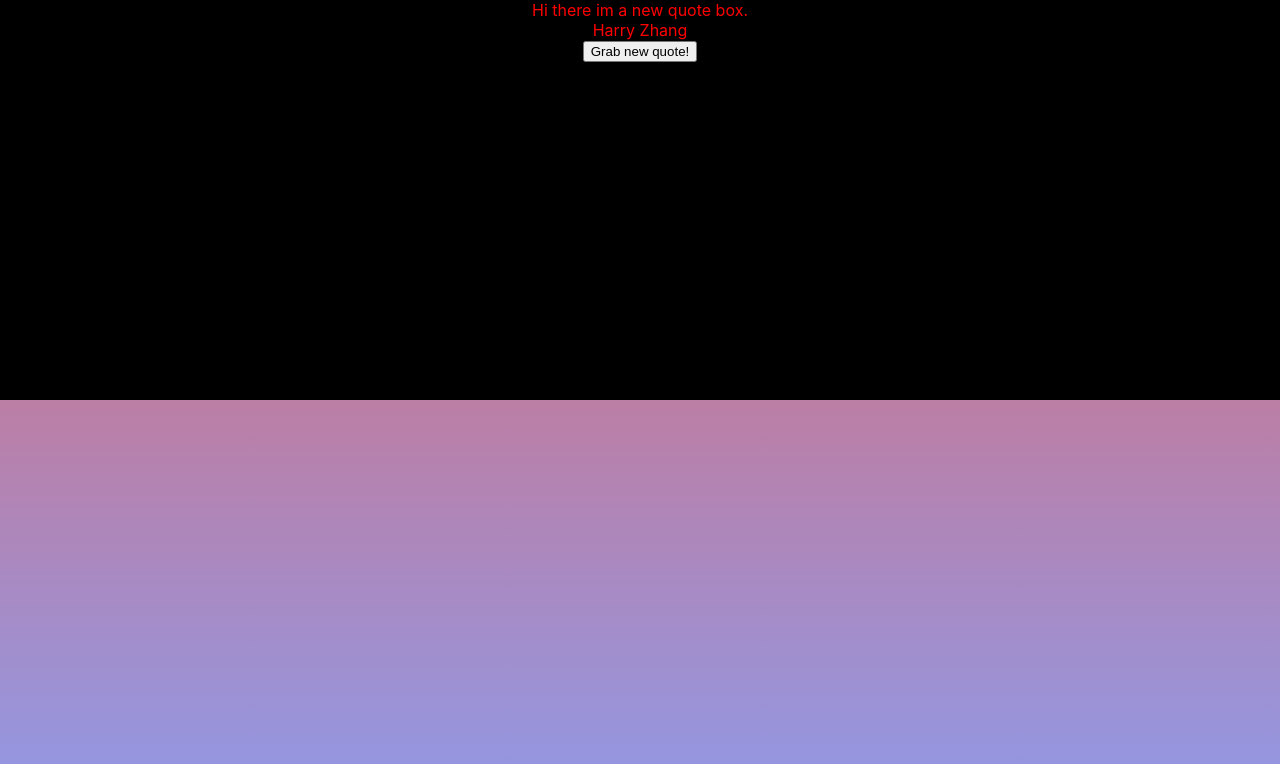
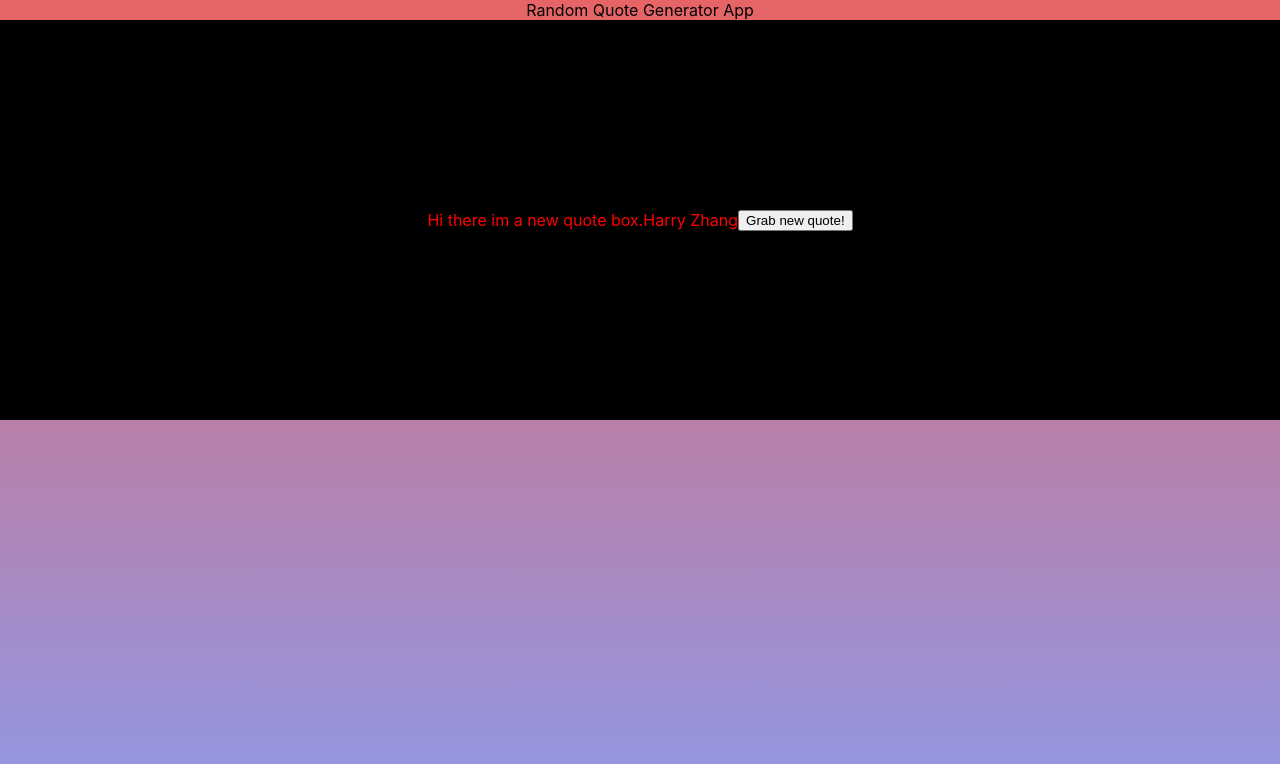
Before and after one commit to legenhairy/random-quote-generator, a React (Create React App) app: page / in a window 1280 px wide. Shown: the top 764 px of the page. Built offline with nearby package versions, Linux system fonts and the light colour scheme.

Commit message:
added a small header component, onclick event working with quotebox button

```diff
--- a/src/App.js
+++ b/src/App.js
@@ -1,5 +1,6 @@
 import React, { Component } from 'react';
 import QuoteBox from './QuoteBox';
+import Header from './Header';
 import './App.css';
 
 class App extends Component {
@@ -7,6 +8,8 @@ class App extends Component {
   render() {
     return (
       <div className="App">
+
+        <Header />
         <QuoteBox className='quote-box' />
 
 
--- /dev/null
+++ b/src/Header.js
@@ -0,0 +1,15 @@
+import React from 'react';
+
+
+const Header = () => {
+  return (
+  	<div>
+  	  <div>
+  	  	Random Quote Generator App
+  	  </div>
+  	</div>
+  );
+
+}
+
+export default Header;
--- a/src/QuoteBox.css
+++ b/src/QuoteBox.css
@@ -2,4 +2,8 @@
   height: 50vh;
   color: red;
   background-color: black;
+  display: flex;
+  align-items: center;
+  justify-content: center;
+
 }
--- a/src/QuoteBox.js
+++ b/src/QuoteBox.js
@@ -5,7 +5,8 @@ class QuoteBox extends Component {
   constructor(){
 	 super();
 	 this.state = {
-
+    quotes: [],
+    index: null
 	 }
   }
 
@@ -14,10 +15,10 @@ class QuoteBox extends Component {
 
   }
 
-  /*when someone clicks on the new qipte button, */
+  /*when someone clicks on the new qipte button, we want to display a new quote */
 
-  grabNewQuote = () => {
-
+  grabNewQuote = (event) => {
+    console.log('Click click');
   }
 
   render() {
@@ -30,21 +31,14 @@ class QuoteBox extends Component {
   	  		<span></span>
   	  		Harry Zhang
   	  	</div>
-  	  	<button className ='newquote' type='button' title="Grab a new quote!">
+  	  	<button className ='newquote' type='button' onClick= {this.grabNewQuote}>
   	  	Grab new quote!
   	  	</button>
 
   	  </div>
 
   	);
-
-
-
-
-
   }
-
-
 }
 
 export default QuoteBox;
```
